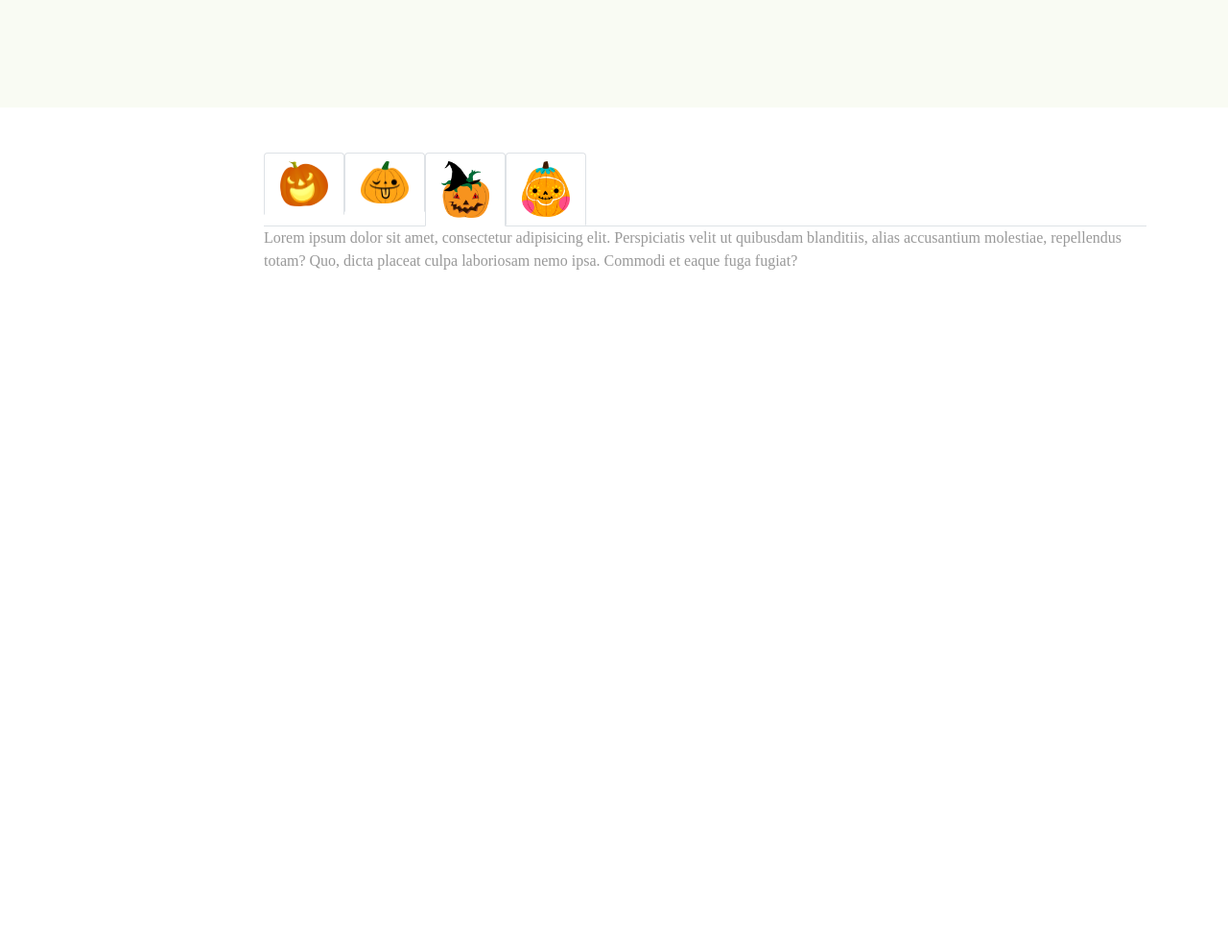
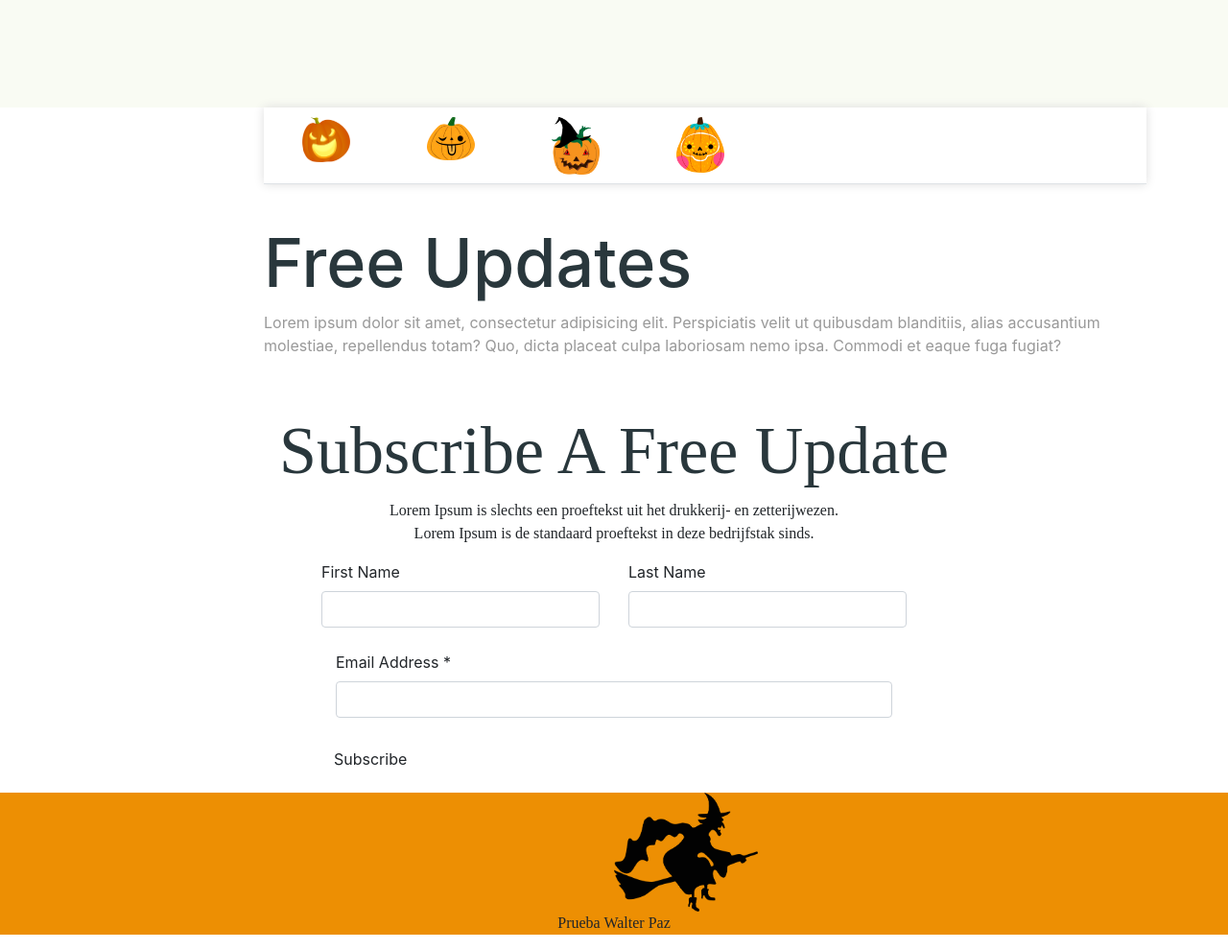
Before and after one commit to walterpaz12/Prueba-I-de-Disenio-Web-II-WAPC, a plain HTML site: page index.html in a window 1280 px wide. Shown: the part 1802-2792 px from the top of the page at 96% size. Before the commit the page ends 2102 px from the top, so only its background shows below. Drawn offline with nearby package versions, Linux system fonts and the light colour scheme; a script that the page names is missing; a web font is replaced by a local one.

Commit message:
Second Upload

```diff
--- a/css/style.css
+++ b/css/style.css
@@ -243,3 +243,62 @@ hero h2{
 
 	color: var(--color-texto);
 }
+
+#testimonials .tab-content{
+
+	padding: 40px 0;
+}
+
+#testimonials .nav-tabs a{
+
+
+	color:#000;
+	font-size: 20px;
+	border: 0;
+	border-radius: 0;
+	padding: 10px 40px;
+}
+
+#testimonials .nav-tabs a.active{
+
+	background-color: var(--color-principal);
+	color: #fff;
+
+
+
+}
+
+
+#testimonials .nav-tabs{
+	box-shadow: 0px 0px 10px 0px #ddd;
+	background-color: #fff;
+
+
+}
+
+#subscribe h2{
+
+	color: var(--color-negro);
+	font-size: 70px;
+	text-align: center;
+
+}
+
+#testimonials h2{
+
+	color: var(--color-negro);
+	font-size: 70px;
+
+}
+
+
+
+.jeune{
+
+	background-color: #ED8F03;
+}
+
+.muji{
+
+	margin-left: 50%;
+}
--- a/index.html
+++ b/index.html
@@ -160,7 +160,7 @@
 
 
 					<article class="col-md-10 col-sm-12">
-					<h2 class="titulos">How it works?</h2>
+
 					<ul class="nav nav-tabs">
 						<li class="nav-item"><a href="#a" class="nav-link active" data-toggle="tab" > <img src="img/pumpkin1.png" class="img-fluid" alt="cb" width="50px"></a></li>
 						<li class="nav-item"><a href="#b" class="nav-link active" data-toggle="tab" > <img src="img/pumpkin3.png" class="img-fluid" alt="cb" width="50px"></a></li>
@@ -168,13 +168,53 @@
 						<li class="nav-item"><a href="#d" class="nav-link active" data-toggle="tab" > <img src="img/pumpkin2.png" class="img-fluid" alt="cb" width="50px"></a></li>
 				</ul>
 						<div class="tab-content">
-						<article id="a" class="tab-pane fade show active" >
 
-						<p class="contenido">Lorem ipsum dolor sit amet, consectetur adipisicing elit. Perspiciatis velit ut quibusdam blanditiis, alias accusantium molestiae, repellendus totam? Quo, dicta placeat culpa laboriosam nemo ipsa. Commodi et eaque fuga fugiat?</p>
+						<article id="c" class="tab-pane fade show active" >
+
+
+						<h2 class="c">Free Updates</h2>
+
+						<p>Lorem ipsum dolor sit amet, consectetur adipisicing elit. Perspiciatis velit ut quibusdam blanditiis, alias accusantium molestiae, repellendus totam? Quo, dicta placeat culpa laboriosam nemo ipsa. Commodi et eaque fuga fugiat?</p>
+
 
 
 
 							</article>
+
+
+						<article id="b" class="tab-pane fade ">
+
+						<h2 class="titulos">Discounts and Offers</h2>
+
+						<p>Lorem ipsum dolor sit amet, consectetur adipisicing elit. Perspiciatis velit ut quibusdam blanditiis, alias accusantium molestiae, repellendus totam? Quo, dicta placeat culpa laboriosam nemo ipsa. Commodi et eaque fuga fugiat?</p>
+
+
+
+
+							</article>
+
+							<article id="a" class="tab-pane fade ">
+
+						<h2 class="titulos">Best quality</h2>
+
+						<p>Lorem ipsum dolor sit amet, consectetur adipisicing elit. Perspiciatis velit ut quibusdam blanditiis, alias accusantium molestiae, repellendus totam? Quo, dicta placeat culpa laboriosam nemo ipsa. Commodi et eaque fuga fugiat?</p>
+
+
+
+
+							</article>
+
+
+						<article id="run" class="tab-pane fade ">
+
+						<h2 class="titulos">5 star customer sefices</h2>
+
+						<p >Lorem ipsum dolor sit amet, consectetur adipisicing elit. Perspiciatis velit ut quibusdam blanditiis, alias accusantium molestiae, repellendus totam? Quo, dicta placeat culpa laboriosam nemo ipsa. Commodi et eaque fuga fugiat?</p>
+
+
+
+
+						</article>
 
 
 
@@ -183,14 +223,79 @@
 				          </div>
 				          </div>
 
+		</section>
+
+	<section id="subscribe">
+	          <h2 class="halloween-letra">Subscribe A Free Update</h2>
+	          <p class="text-center contenido">Lorem Ipsum is slechts een proeftekst uit het drukkerij- en zetterijwezen.<br> Lorem Ipsum is de standaard proeftekst in deze bedrijfstak sinds.</p>
+
+	          <div class="form-subscribe">
+
+
+<div id="mc_embed_signup">
+<form action="https://gmail.us2.list-manage.com/subscribe/post?u=5e93a5d97e800d58c4010dba3&amp;id=9233e9a8e8" method="post" id="mc-embedded-subscribe-form" name="mc-embedded-subscribe-form" class="validate col-md-6 offset-md-3" target="_blank" novalidate>
+    <div id="mc_embed_signup_scroll">
+
+<div class="row">
+
+
+<div class="mc-field-group col-md-6 mb-4">
+	<label for="mce-FNAME">First Name </label>
+	<input type="text" value="" name="FNAME" class="form-control" id="mce-FNAME">
+</div>
+
+
+
+
+<div class="mc-field-group col-md-6">
+	<label for="mce-LNAME">Last Name </label>
+	<input type="text" value="" name="LNAME" class="form-control" id="mce-LNAME">
+</div>
+
+		</div>
+
+
+
+	<div class="mc-field-group col-md-12 mb-4">
+	<label for="mce-EMAIL">Email Address  <span class="asterisk">*</span>
+</label>
+	<input type="email" value="" name="EMAIL" class="form-control required email" id="mce-EMAIL">
+</div>
+
+
+
+	    <div id="mce-responses" class="clear">
+		<div class="response" id="mce-error-response" style="display:none"></div>
+		<div class="response" id="mce-success-response" style="display:none"></div>
+	</div>    <!-- real people should not fill this in and expect good things - do not remove this or risk form bot signups-->
+    <div style="position: absolute; left: -5000px;" aria-hidden="true"><input type="text" name="b_5e93a5d97e800d58c4010dba3_9233e9a8e8" tabindex="-1" value=""></div>
+    <div class="form-group"><input type="submit" value="Subscribe" name="subscribe" id="mc-embedded-subscribe" class="btn btn-download"></div>
+    </div>
+</form>
+</div>
+<script type="text/javascript" src="//s3.amazonaws.com/downloads.mailchimp.com/js/mc-validate.js"></script><script type="text/javascript">(function($) {window.fnames = new Array(); window.ftypes = new Array();fnames[0]='EMAIL';ftypes[0]='email';fnames[1]='FNAME';ftypes[1]='text';fnames[2]='LNAME';ftypes[2]='text';fnames[3]='ADDRESS';ftypes[3]='address';fnames[4]='PHONE';ftypes[4]='phone';fnames[5]='BIRTHDAY';ftypes[5]='birthday';}(jQuery));var $mcj = jQuery.noConflict(true);</script>
+<!--End mc_embed_signup-->
+
+
+
+				  </div>
+
+
+	          </section>
+
+	         <footer class="jeune">
+		  <img src="img/footer.png" alt="image-latest" class="img-fluid muji" width="150px">
+
+			<p class="contenido text-center">Prueba Walter Paz</p>
+
+
+
+		   </footer>
 
 
 
 
 
-
-
-	</section>
 
 
 
```
